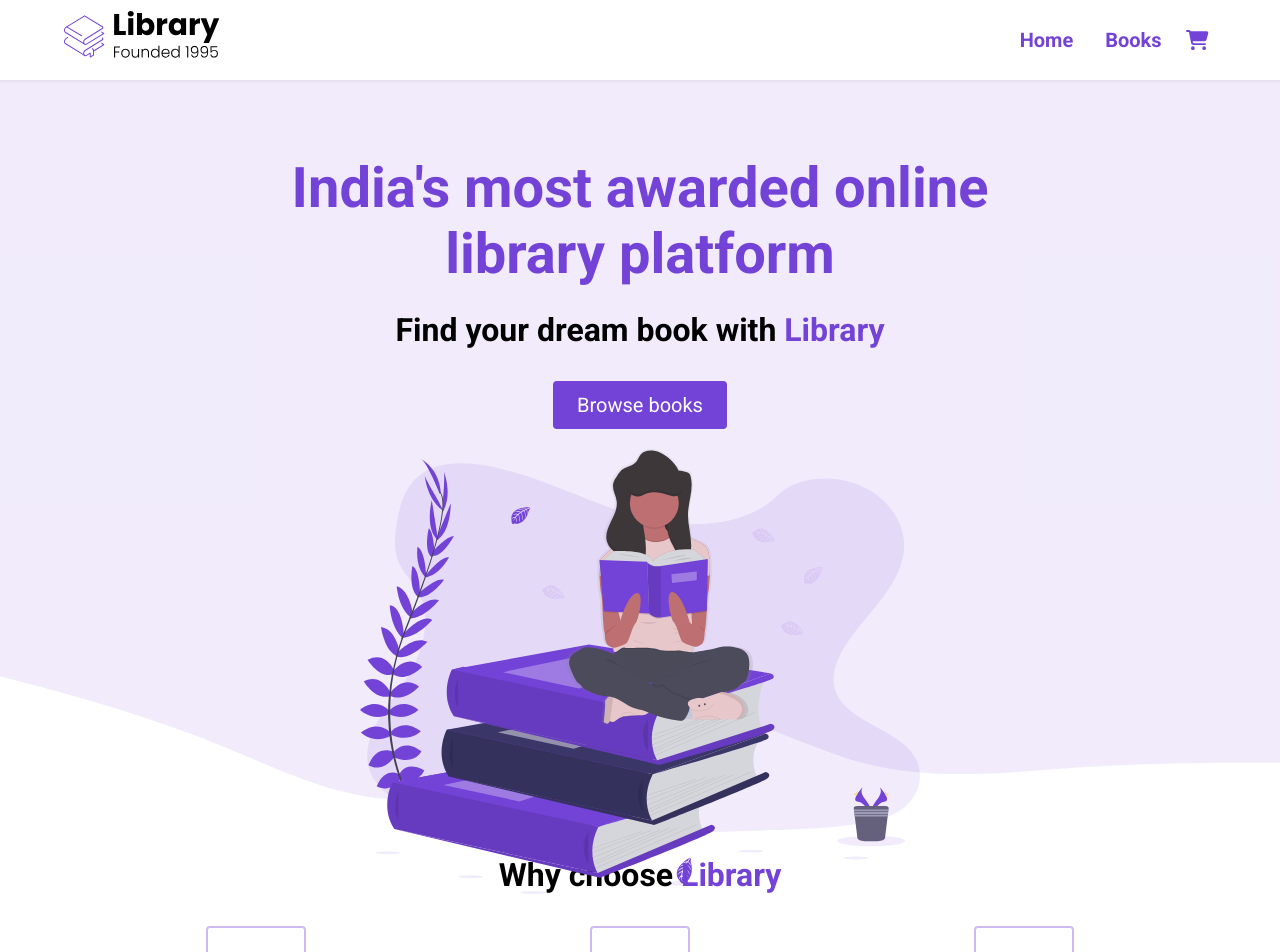
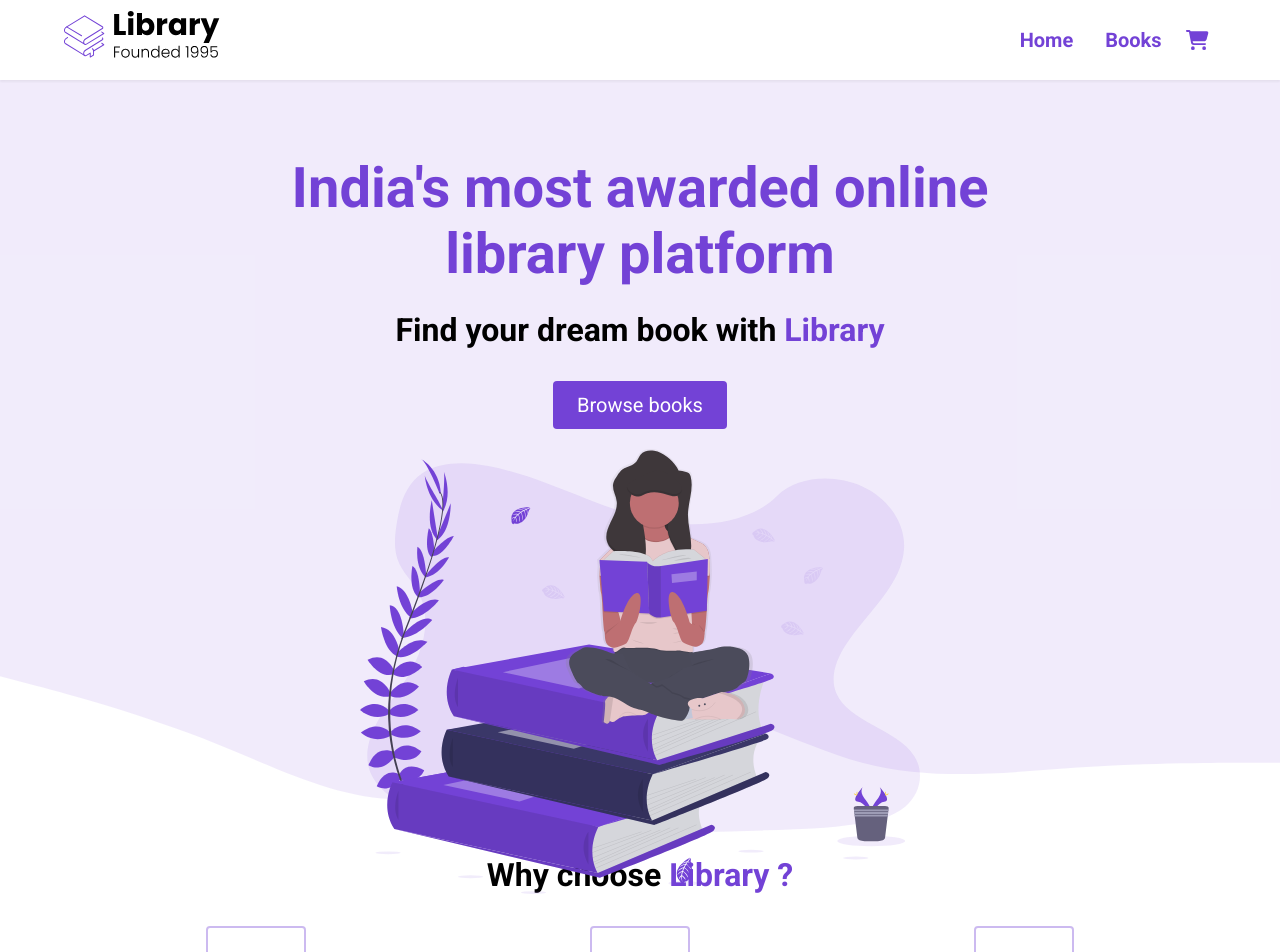
Before and after one commit to Sumit9953/React-ecommerce-website, a React (Create React App) app: page / in a window 1280 px wide. Shown: the top 952 px of the page. Built offline with nearby package versions, Linux system fonts and the light colour scheme.

Commit message:
add question mark

```diff
--- a/src/components/Highlights.jsx
+++ b/src/components/Highlights.jsx
@@ -8,7 +8,7 @@ const Highlights = () => {
         <div className="container">
             <div className="row">
                 <h2 className="section__title">
-                    Why choose <span className='purple'>Library</span>
+                    Why choose <span className='purple'>Library ?</span>
                 </h2>
                 <div className="highlight__wrapper">
                   <Highlight
```
